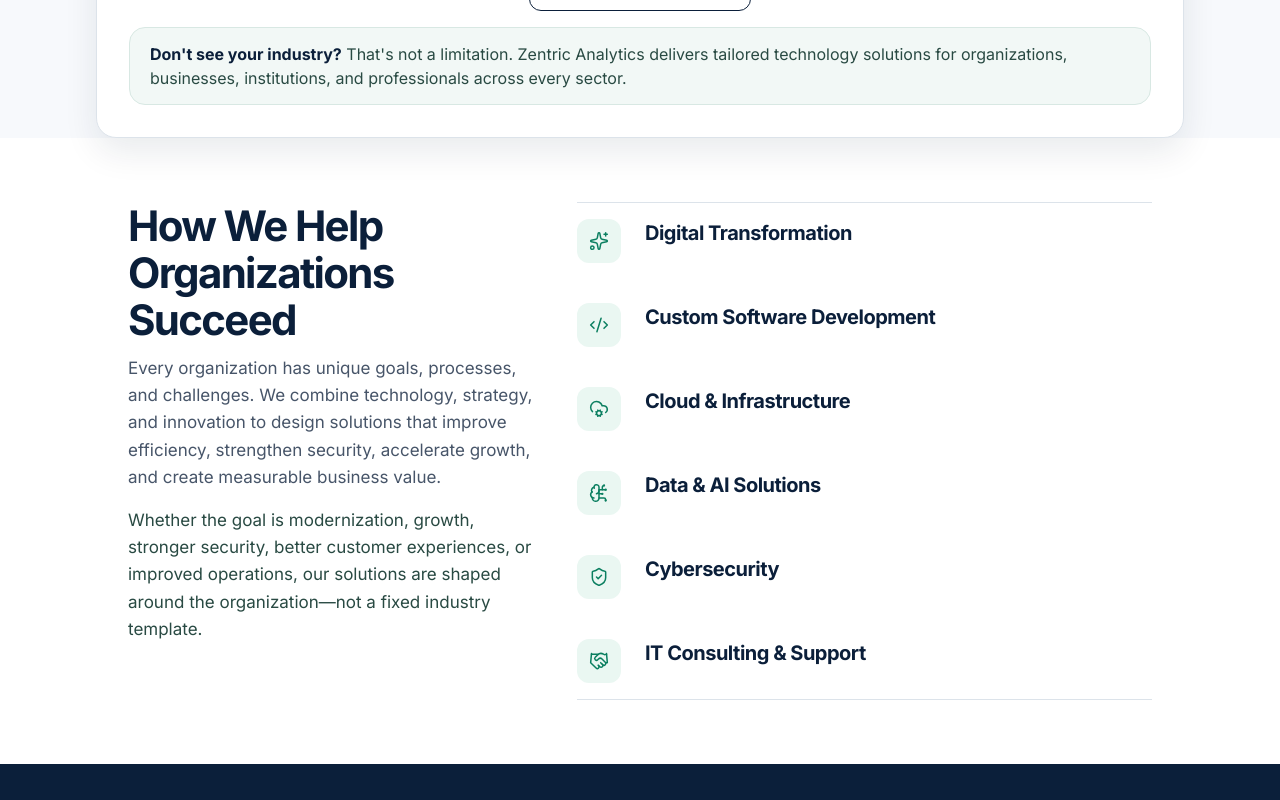
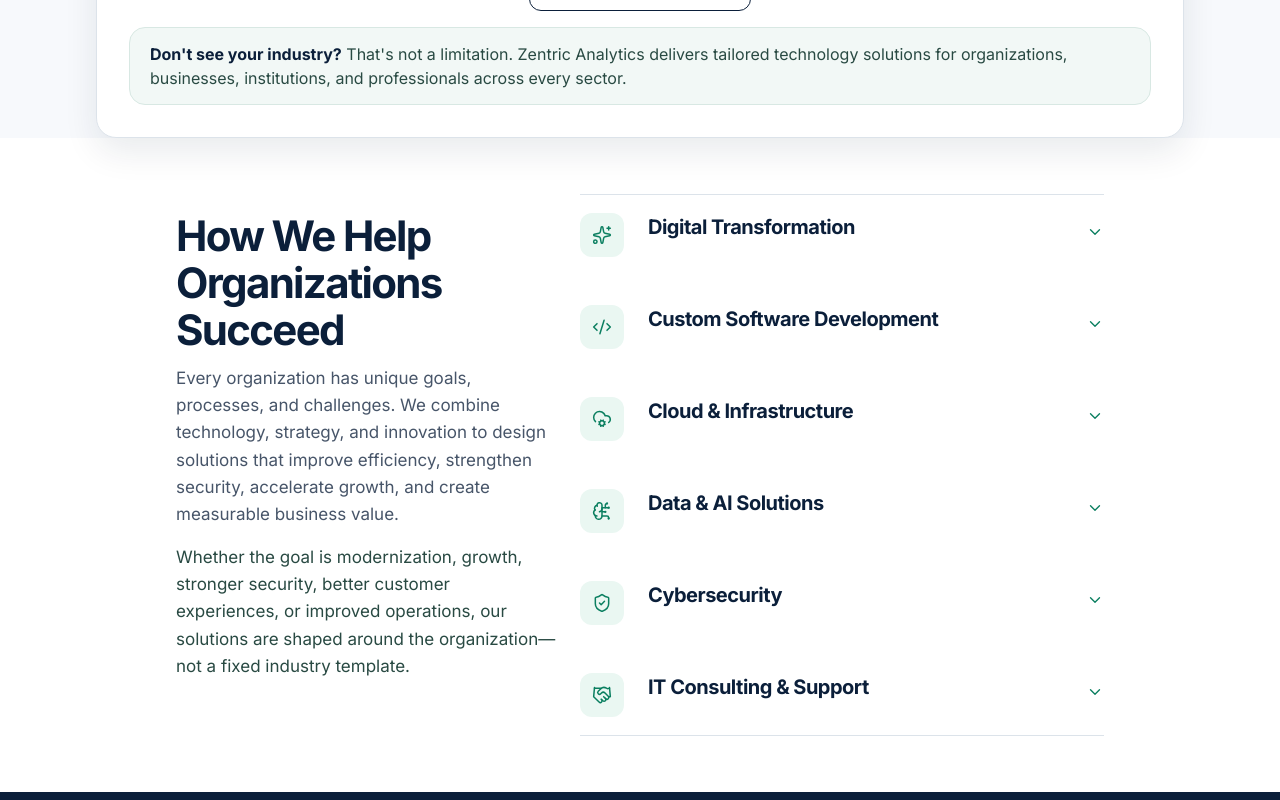
Before and after one commit to Zentric-Analytics/Zentricanalytics.com, a Next.js app: page /industries in a window 1280 px wide. Shown: the part 1000-1800 px from the top of the page. Built offline with nearby package versions, Linux system fonts and the light colour scheme.

Commit message:
Refine organization capabilities layout

```diff
--- a/src/app/industries/page.tsx
+++ b/src/app/industries/page.tsx
@@ -60,9 +60,9 @@ export default function Industries() {
       <IndustriesWeServe />
 
       <ScrollReveal>
-        <section className="bg-white px-4 py-9 sm:px-6 sm:py-11 lg:px-8 lg:py-16" aria-labelledby="organization-capabilities-heading">
-        <div className="mx-auto grid max-w-5xl gap-8 lg:grid-cols-[minmax(0,0.42fr)_minmax(0,0.58fr)] lg:gap-8">
-          <header className="max-w-[30rem] text-left">
+        <section className="bg-white px-4 py-8 sm:px-6 sm:py-9 lg:px-8 lg:py-14" aria-labelledby="organization-capabilities-heading">
+        <div className="mx-auto grid max-w-[58rem] gap-7 lg:grid-cols-[minmax(0,0.42fr)_minmax(0,0.58fr)] lg:items-start lg:gap-6">
+          <header className="max-w-[30rem] pt-[1.125rem] text-left sm:pt-6 lg:pt-[1.125rem]">
             <h2
               id="organization-capabilities-heading"
               className="industries-child-reveal text-[1.75rem] font-bold leading-[1.12] tracking-[-0.04em] text-[#0B1F3A] sm:text-[2.125rem] lg:text-[2.625rem]"
--- a/src/components/OrganizationCapabilitiesReveal.tsx
+++ b/src/components/OrganizationCapabilitiesReveal.tsx
@@ -1,7 +1,7 @@
 'use client';
 
 import { useEffect, useState, type CSSProperties } from 'react';
-import { BrainCircuit, CloudCog, Code2, Handshake, ShieldCheck, Sparkles, type LucideIcon } from 'lucide-react';
+import { BrainCircuit, ChevronDown, CloudCog, Code2, Handshake, ShieldCheck, Sparkles, type LucideIcon } from 'lucide-react';
 
 const organizationCapabilities: Array<{ Icon: LucideIcon; title: string; description: string }> = [
   {
@@ -65,7 +65,7 @@ export function OrganizationCapabilitiesReveal() {
         return (
           <article
             style={{ '--industries-reveal-delay': `${index * 75}ms` } as CSSProperties}
-            className="industries-child-reveal group py-4 first:pt-4 last:pb-4 not-last:border-b not-last:border-[#DCE3EA] sm:py-5"
+            className="industries-child-reveal group -mx-2 px-2 py-[1.125rem] first:pt-[1.125rem] last:pb-[1.125rem] not-last:border-b not-last:border-[#DCE3EA] transition-colors duration-200 ease-out hover:bg-[#EAF7F2]/40 focus-within:bg-[#EAF7F2]/40 sm:-mx-3 sm:px-3 sm:py-6"
             key={title}
             onPointerEnter={() => {
               if (supportsHover) {
@@ -80,7 +80,7 @@ export function OrganizationCapabilitiesReveal() {
           >
             <button
               type="button"
-              className="grid w-full grid-cols-[2.75rem_minmax(0,1fr)] gap-x-3 text-left focus-visible:outline focus-visible:outline-2 focus-visible:outline-offset-4 focus-visible:outline-[#10B981] sm:grid-cols-[3.25rem_minmax(0,1fr)] sm:gap-x-4"
+              className="grid w-full grid-cols-[2.75rem_minmax(0,1fr)_1.25rem] items-start gap-x-3 text-left focus-visible:outline focus-visible:outline-2 focus-visible:outline-offset-4 focus-visible:outline-[#10B981] sm:grid-cols-[3.25rem_minmax(0,1fr)_1.5rem] sm:gap-x-4"
               aria-expanded={isExpanded}
               aria-controls={descriptionId}
               onClick={() => {
@@ -116,6 +116,12 @@ export function OrganizationCapabilitiesReveal() {
                   </span>
                 </span>
               </span>
+              <ChevronDown
+                aria-hidden="true"
+                className="mt-2 size-4 justify-self-end text-[#0B7F60] transition-transform duration-[275ms] ease-out group-hover:rotate-180 group-focus-within:rotate-180 data-[expanded=true]:rotate-180 sm:mt-2.5 sm:size-[1.125rem]"
+                data-expanded={isExpanded}
+                strokeWidth={1.8}
+              />
             </button>
           </article>
         );
```
